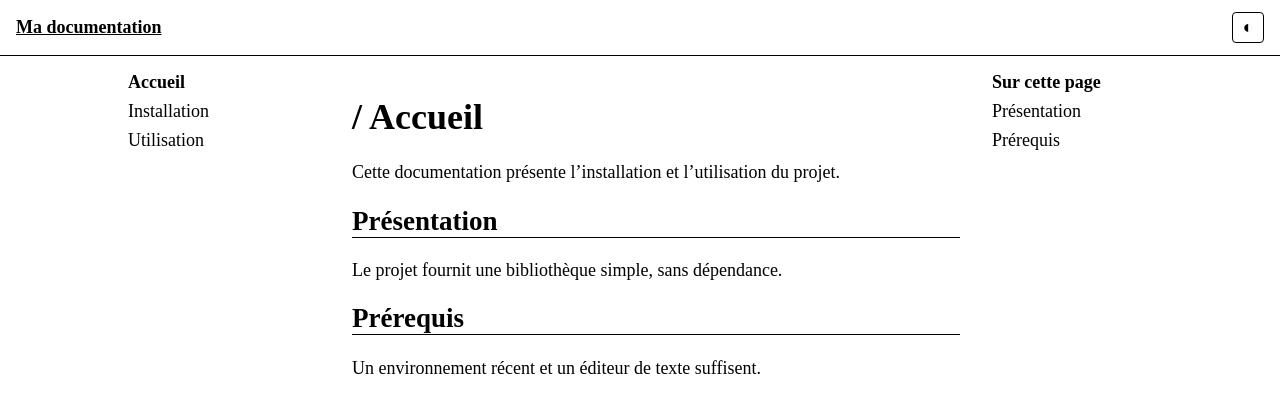
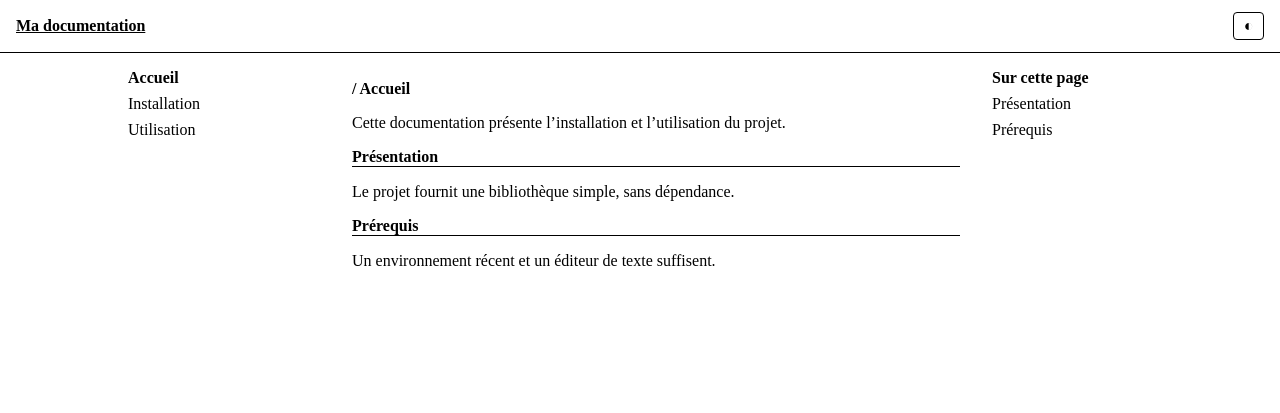
Before and after one commit to script-txt/script-txt.github.io, a Jekyll site: the page built from index.md, in a window 1280 px wide. Shown: the top 413 px of the page. Built offline with Jekyll 4.4.1, drawn with Linux system fonts in a browser that asks for light colours.

Commit message:
Adjust font sizes for h1 and h2 in default layout
Updated font sizes for h1 and h2 elements in the default layout.

```diff
--- a/_layouts/default.html
+++ b/_layouts/default.html
@@ -29,8 +29,8 @@
   a { color: inherit; }
   :focus-visible { outline: 1px solid; outline-offset: 2px; }
   p {  }
-  h1 { font-style: stronger; }
-  h2 { font-style: strong; border-bottom: 1px solid; }
+  h1 { font-size: medium; font-style: stronger; }
+  h2 { font-size:medium; font-style: strong; border-bottom: 1px solid; }
   pre { overflow-x: auto; padding: 1rem; border: 1px solid; }
   code { background: darker; border-radius: 2px }
   img { max-width: 100%; border-radius: 2px }
@@ -49,14 +49,12 @@
   nav [aria-current] { font-weight: 700; }
   .toc { display: none; }
   main { max-width: 40rem; padding: 1rem 1rem 3rem; }
-  body { font-size: large; }
 
   /* Tablette : menu à gauche */
   @media (min-width: 48rem) {
     .layout { grid-template-columns: 14rem minmax(0, 1fr); }
     nav, .toc { position: sticky; top: 0; align-self: start; max-height: 100vh; overflow-y: auto; }
     nav ul { flex-direction: column; gap: .5rem; }
-    body { font-size: large; }
   }
   /* Ordinateur : trois colonnes, texte limité à 40 rem (≈ 65 caractères) */
   @media (min-width: 64rem) {
```
